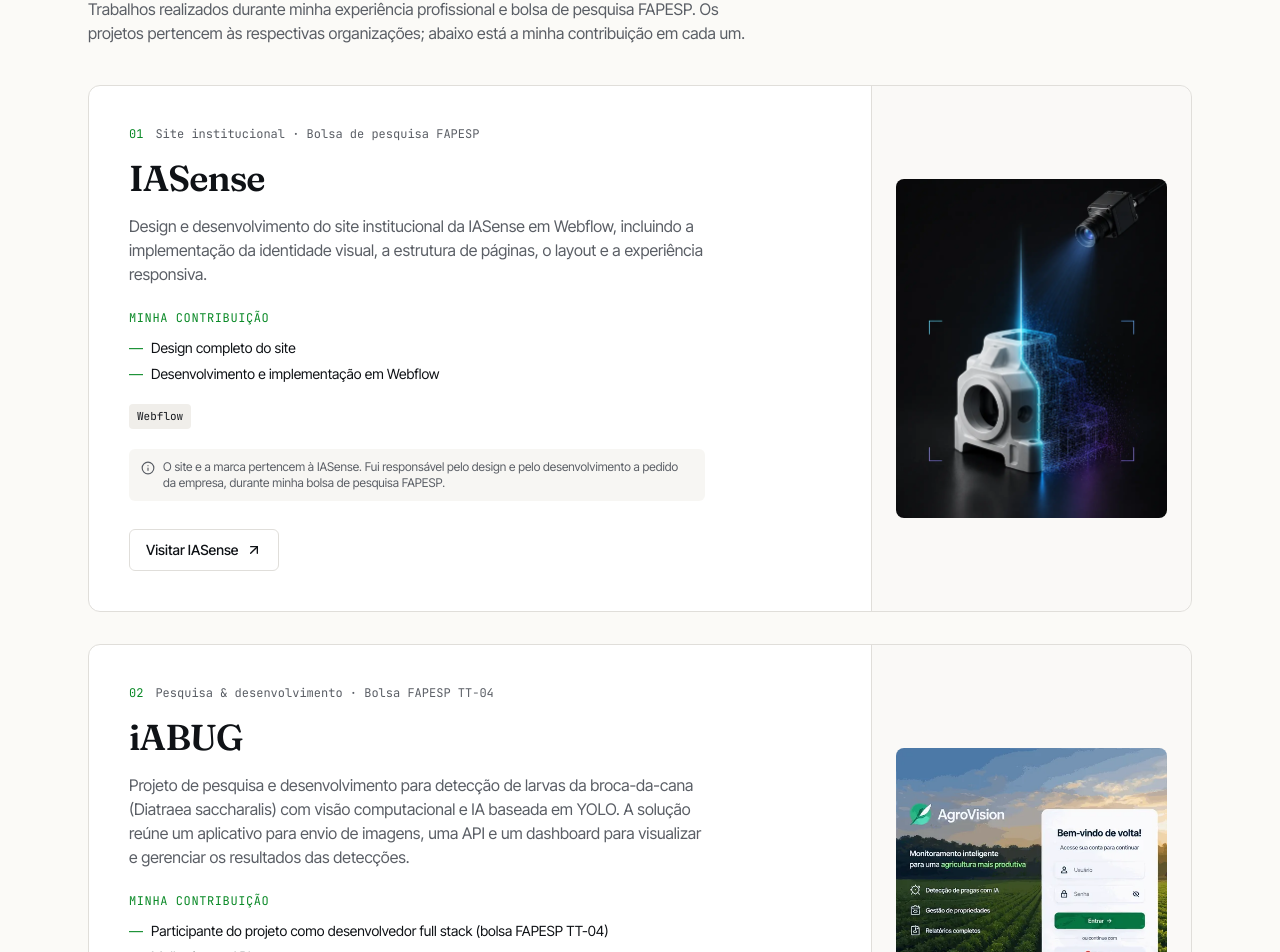
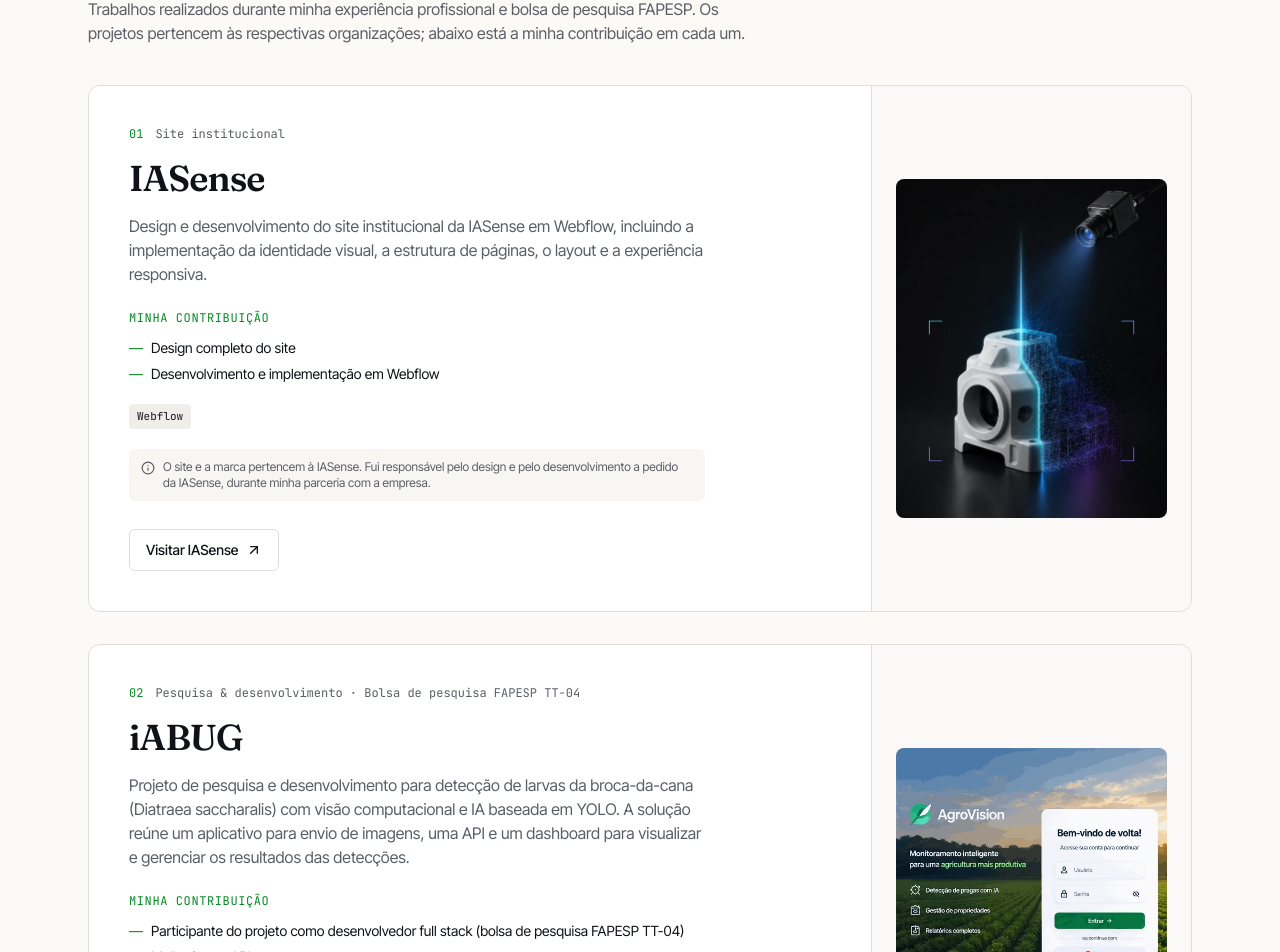
Before and after one commit to NicolasMurtha/portfolio, a React (Vite) app: page / in a window 1280 px wide. Shown: the part 1557-2509 px from the top of the page. Built offline with nearby package versions, Linux system fonts and the light colour scheme.

Commit message:
Clarify IASense and iABUG context
- IASense: drop the FAPESP tag and credit the site to the partnership
  with the company, since it was not part of the scholarship
- iABUG: refer to the scholarship as "Bolsa de pesquisa FAPESP TT-04"

```diff
--- a/src/data.ts
+++ b/src/data.ts
@@ -63,25 +63,25 @@ export type Highlight = {
 export const HIGHLIGHTS: Highlight[] = [
   {
     n: "01",
-    tag: "Site institucional · Bolsa de pesquisa FAPESP",
+    tag: "Site institucional",
     title: "IASense",
     desc: "Design e desenvolvimento do site institucional da IASense em Webflow, incluindo a implementação da identidade visual, a estrutura de páginas, o layout e a experiência responsiva.",
     contributions: [
       "Design completo do site",
       "Desenvolvimento e implementação em Webflow",
     ],
-    note: "O site e a marca pertencem à IASense. Fui responsável pelo design e pelo desenvolvimento a pedido da empresa, durante minha bolsa de pesquisa FAPESP.",
+    note: "O site e a marca pertencem à IASense. Fui responsável pelo design e pelo desenvolvimento a pedido da IASense, durante minha parceria com a empresa.",
     url: "https://www.iasense.com.br/",
     stack: ["Webflow"],
     img: asset("site-assets/iasense-hero.webp"),
   },
   {
     n: "02",
-    tag: "Pesquisa & desenvolvimento · Bolsa FAPESP TT-04",
+    tag: "Pesquisa & desenvolvimento · Bolsa de pesquisa FAPESP TT-04",
     title: "iABUG",
     desc: "Projeto de pesquisa e desenvolvimento para detecção de larvas da broca-da-cana (Diatraea saccharalis) com visão computacional e IA baseada em YOLO. A solução reúne um aplicativo para envio de imagens, uma API e um dashboard para visualizar e gerenciar os resultados das detecções.",
     contributions: [
-      "Participante do projeto como desenvolvedor full stack (bolsa FAPESP TT-04)",
+      "Participante do projeto como desenvolvedor full stack (bolsa de pesquisa FAPESP TT-04)",
       "Melhorias na API",
       "Desenvolvimento completo do dashboard web",
     ],
```
